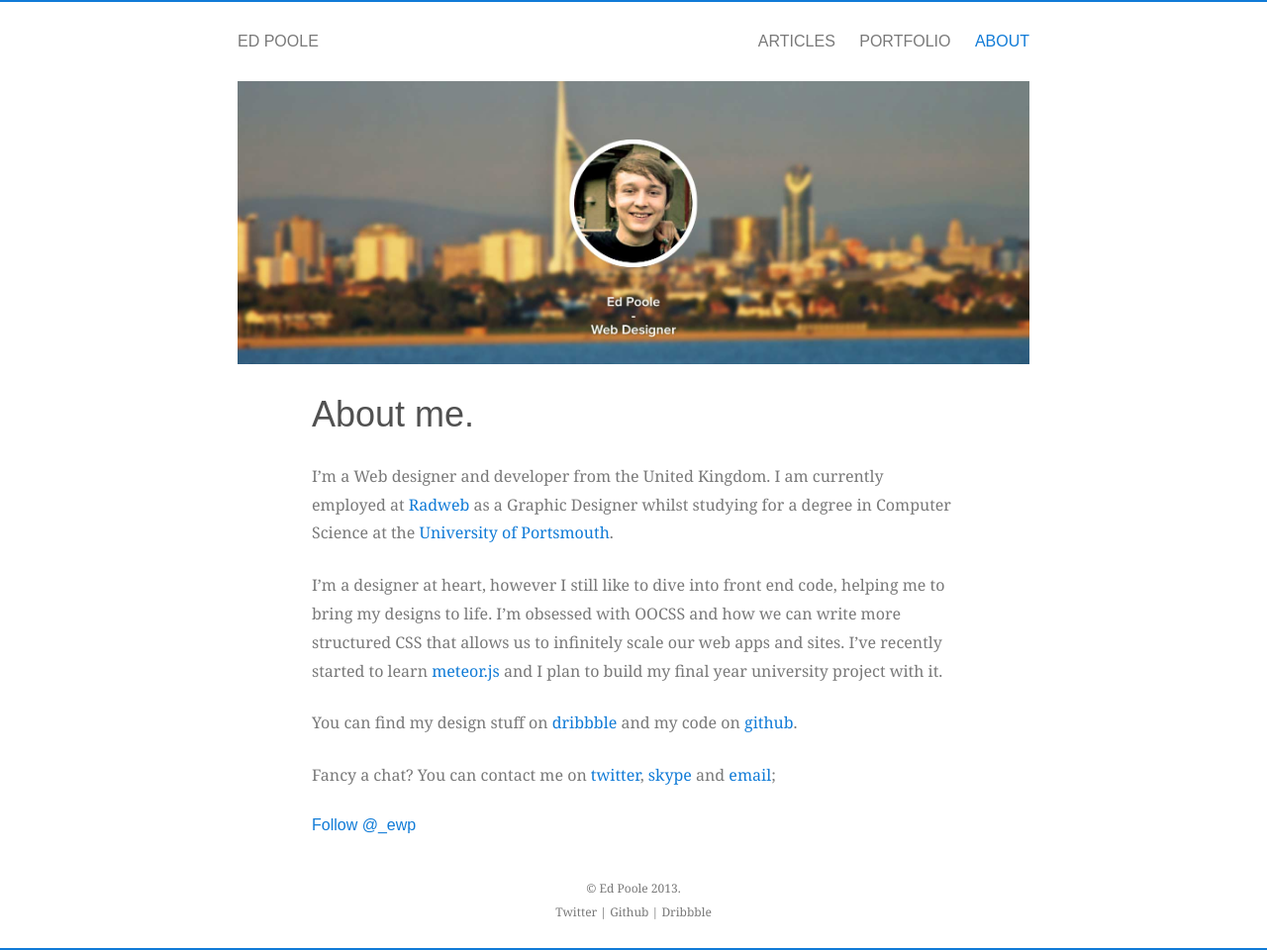
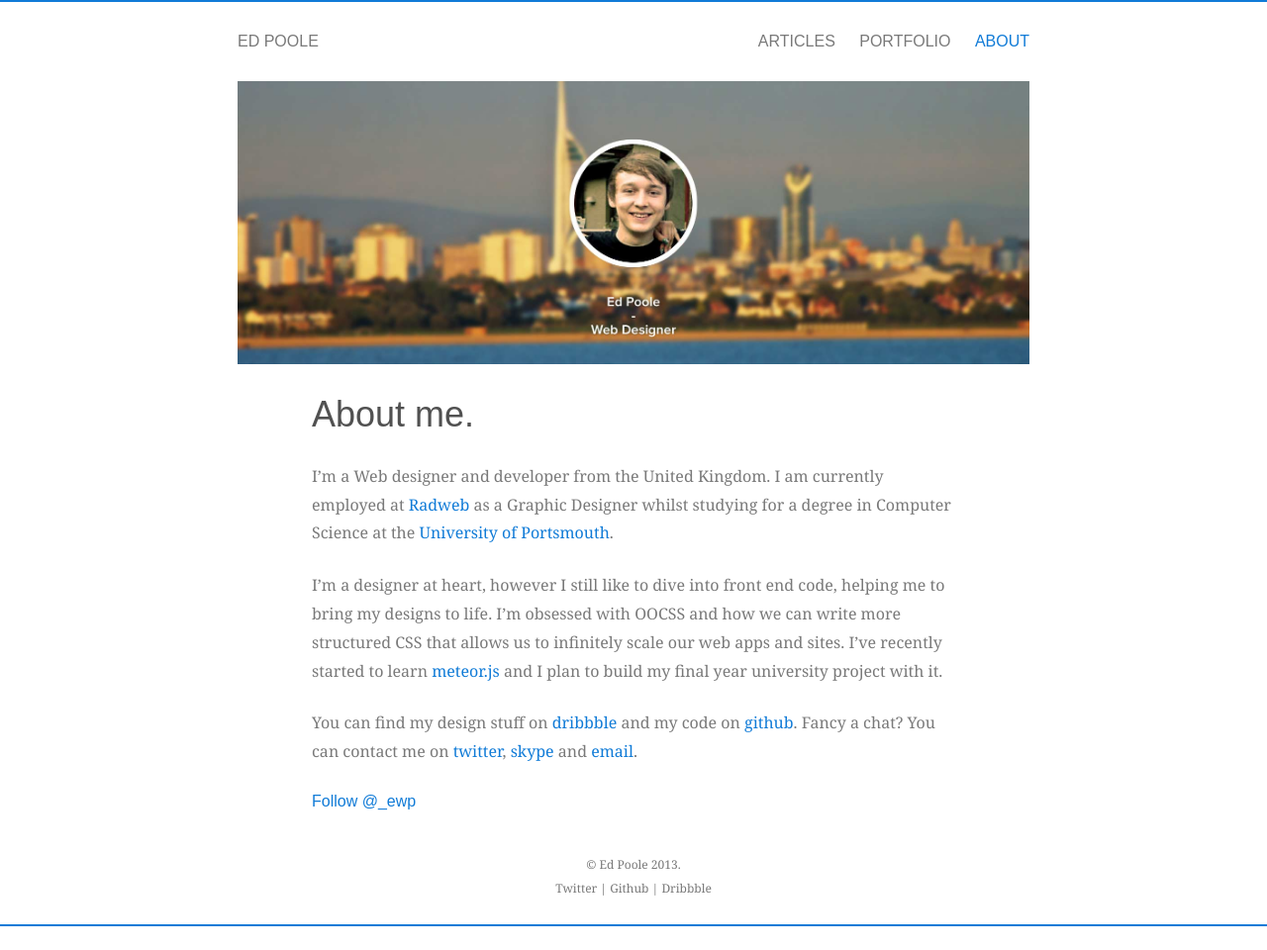
Before and after one commit to EdPoole/edpooleOld, a Jekyll site: the page built from about/index.markdown, in a window 1280 px wide. Shown: the whole page at 99% size. Built offline with Jekyll 4.4.1, drawn with Linux system fonts in a browser that asks for light colours; nearby versions of some CDN libraries; Markdown is read by kramdown in place of the engine named in the settings; comment, search, counter and statistics services are not loaded; after the commit the page ends 936 px from its top, so only the background shows below that.

Commit message:
fixed shit

```diff
--- a/about/index.markdown
+++ b/about/index.markdown
@@ -9,6 +9,4 @@ I'm a Web designer and developer from the United Kingdom. I am currently employe
 
 I'm a designer at heart, however I still like to dive into front end code, helping me to bring my designs to life. I'm obsessed with OOCSS and how we can write more structured CSS that allows us to infinitely scale our web apps and sites. I've recently started to learn [meteor.js](http://meteor.com) and I plan to build my final year university project with it.
 
-You can find my design stuff on [dribbble](http://dribbble.com/edpoole) and my code on [github](http://github.com/EdPoole).
-
-Fancy a chat? You can contact me on [twitter](http://twitter.com/_ewp), [skype](skype:edde.poole?add) and [email](mailto:ed@edpoole.me);
+You can find my design stuff on [dribbble](http://dribbble.com/edpoole) and my code on [github](http://github.com/EdPoole). Fancy a chat? You can contact me on [twitter](http://twitter.com/_ewp), [skype](skype:edde.poole?add) and [email](mailto:ed@edpoole.me).
```
